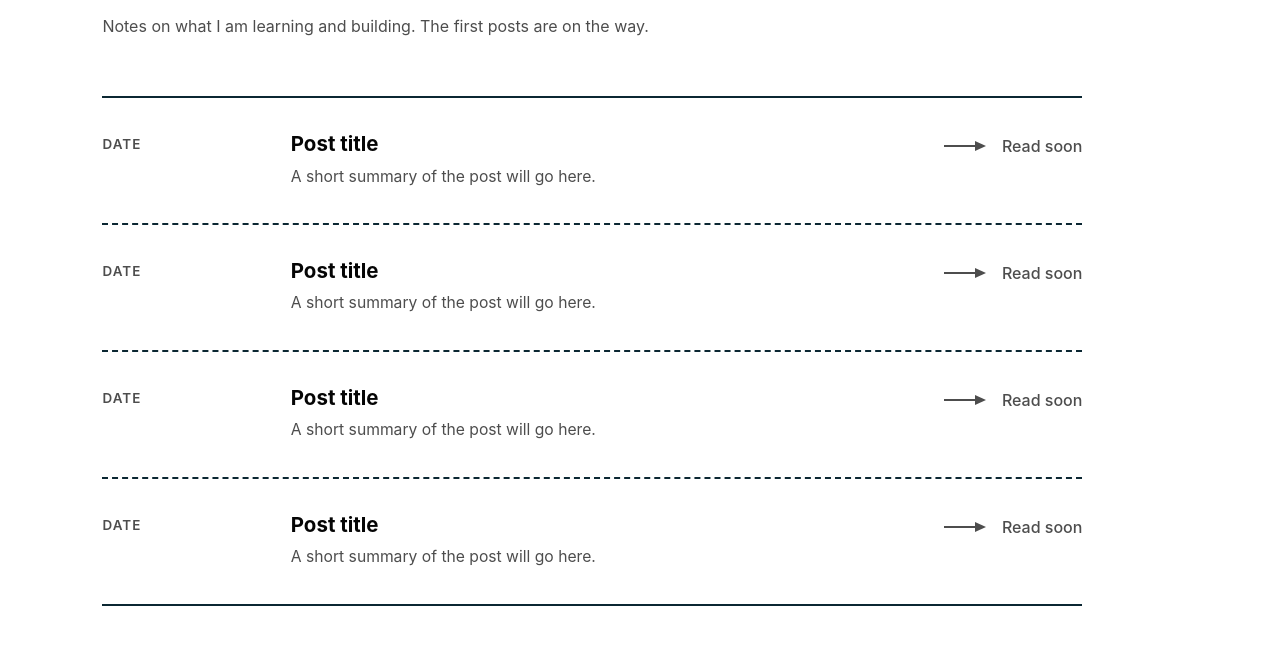
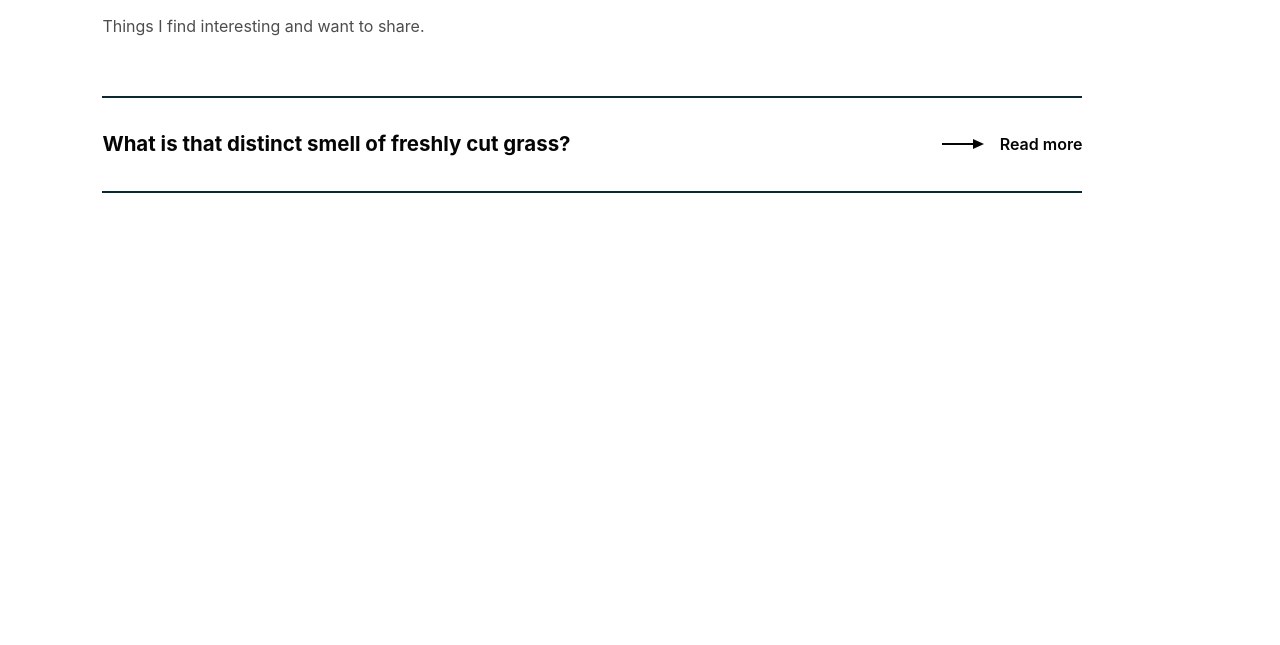
Before and after one commit to Armos05/Armos05.github.io, a plain HTML site: page blog.html in a window 1280 px wide. Shown: the part 221-866 px from the top of the page. After the commit the page ends 800 px from the top, so only its background shows below. Drawn offline with Linux system fonts and the light colour scheme.

Commit message:
Add first blog post on the smell of cut grass

```diff
--- a/blog.html
+++ b/blog.html
@@ -68,7 +68,7 @@
 
     .home-link:focus-visible,
     .page-link:focus-visible,
-    .entry:focus-visible {
+    .post summary:focus-visible {
       outline: 2px solid var(--ink);
       outline-offset: 8px;
     }
@@ -127,9 +127,7 @@
     }
 
     .page-link:hover .arrow,
-    .page-link:focus-visible .arrow,
-    a.entry:hover .arrow,
-    a.entry:focus-visible .arrow {
+    .page-link:focus-visible .arrow {
       transform: translateX(9px);
     }
 
@@ -148,71 +146,101 @@
       line-height: 1.6;
     }
 
-    .entry-list {
+    .post-list {
       max-width: 980px;
       border-top: 2px solid var(--line);
     }
 
-    .entry {
-      display: grid;
-      grid-template-columns: 150px minmax(0, 1fr) auto;
-      gap: clamp(20px, 3vw, 48px);
-      align-items: start;
-      padding: clamp(24px, 3vw, 34px) 0;
+    .post {
       border-bottom: 2px solid var(--line);
-      text-decoration: none;
     }
 
-    .entry.placeholder {
-      border-bottom-style: dashed;
+    .post summary {
+      display: grid;
+      grid-template-columns: minmax(0, 1fr) auto;
+      gap: clamp(20px, 3vw, 48px);
+      align-items: center;
+      padding: clamp(24px, 3vw, 34px) 0;
+      cursor: pointer;
+      list-style: none;
     }
 
-    .entry.placeholder:last-child {
-      border-bottom-style: solid;
+    .post summary::-webkit-details-marker {
+      display: none;
     }
 
-    .meta {
-      padding-top: 4px;
-      color: var(--muted);
-      font-size: 0.84rem;
-      font-weight: 560;
-      text-transform: uppercase;
-      letter-spacing: 0.08em;
+    .post summary:focus-visible {
+      outline: 2px solid var(--ink);
+      outline-offset: 8px;
     }
 
-    .entry h2 {
-      margin: 0 0 8px;
+    .post h2 {
+      margin: 0;
       font-size: clamp(1.2rem, 1.6vw, 1.6rem);
       font-weight: 700;
       line-height: 1.2;
     }
 
-    .entry p {
-      max-width: 62ch;
-      margin: 0;
-      color: var(--muted);
-      font-size: clamp(0.98rem, 1.05vw, 1.08rem);
-      line-height: 1.55;
-    }
-
-    .entry .detail {
-      margin-top: 6px;
-      font-style: italic;
-    }
-
-    .card-link {
+    .toggle {
       display: grid;
       grid-template-columns: 46px auto;
       align-items: center;
       gap: 12px;
-      padding-top: 4px;
       font-weight: 560;
       white-space: nowrap;
     }
 
-    .placeholder .card-link {
+    .post summary:hover .arrow,
+    .post summary:focus-visible .arrow {
+      transform: translateX(9px);
+    }
+
+    .post .when-open,
+    .post[open] .when-closed {
+      display: none;
+    }
+
+    .post[open] .when-open {
+      display: inline;
+    }
+
+    .post-body {
+      max-width: 68ch;
+      padding: 0 0 clamp(28px, 4vw, 44px);
+      animation: reveal 260ms ease;
+    }
+
+    .post-body p {
+      margin: 0 0 18px;
+      color: var(--ink);
+      font-size: clamp(1rem, 1.15vw, 1.15rem);
+      line-height: 1.7;
+    }
+
+    .post-body .refs {
+      margin: 28px 0 0;
       color: var(--muted);
-      font-weight: 480;
+      font-size: 0.92rem;
+      line-height: 1.6;
+      overflow-wrap: anywhere;
+    }
+
+    @keyframes reveal {
+      from {
+        opacity: 0;
+        transform: translateY(-6px);
+      }
+
+      to {
+        opacity: 1;
+        transform: none;
+      }
+    }
+
+    @media (prefers-reduced-motion: reduce) {
+      .post-body {
+        animation: none;
+      }
     }
 
     @media (max-width: 980px) {
@@ -227,7 +255,7 @@
       }
 
       .page-link,
-      .card-link {
+      .toggle {
         grid-template-columns: 38px auto;
         gap: 10px;
       }
@@ -246,9 +274,9 @@
         padding: 26px 22px 42px;
       }
 
-      .entry {
+      .post summary {
         grid-template-columns: 1fr;
-        gap: 10px;
+        gap: 14px;
       }
     }
   </style>
@@ -269,45 +297,36 @@
 
     <h1 class="heading">&lt; Blog &gt;</h1>
     <p class="lede">
-      Notes on what I am learning and building. The first posts are on the way.
+      Things I find interesting and want to share.
     </p>
 
-    <section class="entry-list" aria-label="Posts">
-      <article class="entry placeholder">
-        <span class="meta">Date</span>
-        <div>
-          <h2>Post title</h2>
-          <p>A short summary of the post will go here.</p>
+    <section class="post-list" aria-label="Posts">
+      <details class="post">
+        <summary>
+          <h2>What is that distinct smell of freshly cut grass?</h2>
+          <span class="toggle">
+            <span class="arrow" aria-hidden="true"></span>
+            <span><span class="when-closed">Read more</span><span class="when-open">Close</span></span>
+          </span>
+        </summary>
+        <div class="post-body">
+          <p>
+            When grass is cut, it ruptures plant cells, activating enzymes that release
+            aromatic compounds called green leaf volatiles (GLVs).
+          </p>
+          <p>
+            This smell is part of the plant's defence. GLVs can deter herbivores, and also
+            attract predators of those herbivores, such as predatory mites and wasps, for
+            protection. GLVs also signal other plants to step up their defences.
+          </p>
+          <p>So, plants have each other's backs.</p>
+          <p class="refs">
+            References:
+            <a href="https://pmc.ncbi.nlm.nih.gov/articles/PMC7593327">pmc.ncbi.nlm.nih.gov/articles/PMC7593327</a>;
+            <a href="https://pubs.acs.org/jafcau/article/67/49/13367/1572142/Recombinant-Lipoxygenases-and-Hydroperoxide-Lyases">pubs.acs.org/jafcau/article/67/49/13367</a>
+          </p>
         </div>
-        <span class="card-link"><span class="arrow" aria-hidden="true"></span><span>Read soon</span></span>
-      </article>
-
-      <article class="entry placeholder">
-        <span class="meta">Date</span>
-        <div>
-          <h2>Post title</h2>
-          <p>A short summary of the post will go here.</p>
-        </div>
-        <span class="card-link"><span class="arrow" aria-hidden="true"></span><span>Read soon</span></span>
-      </article>
-
-      <article class="entry placeholder">
-        <span class="meta">Date</span>
-        <div>
-          <h2>Post title</h2>
-          <p>A short summary of the post will go here.</p>
-        </div>
-        <span class="card-link"><span class="arrow" aria-hidden="true"></span><span>Read soon</span></span>
-      </article>
-
-      <article class="entry placeholder">
-        <span class="meta">Date</span>
-        <div>
-          <h2>Post title</h2>
-          <p>A short summary of the post will go here.</p>
-        </div>
-        <span class="card-link"><span class="arrow" aria-hidden="true"></span><span>Read soon</span></span>
-      </article>
+      </details>
     </section>
   </main>
 </body>
```
